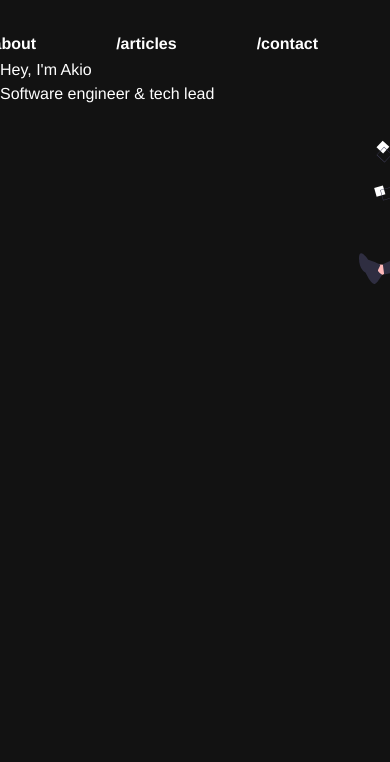
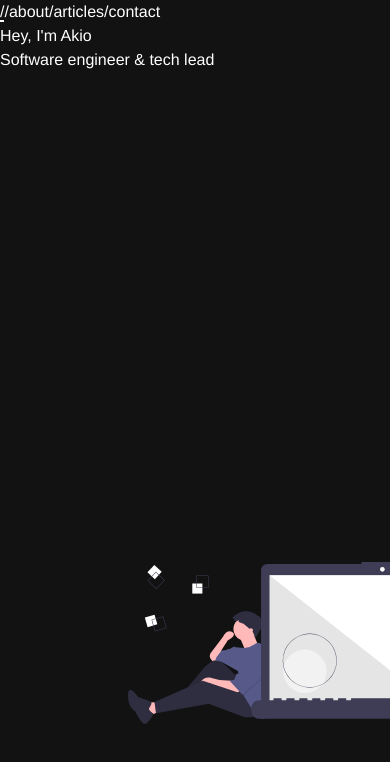
Before and after one commit to rsalunga29/rsalunga29.github.io, a Vue app: page / in a window 390 px wide. Shown: the top 762 px of the page. Built offline with nearby package versions, Linux system fonts and the light colour scheme.

Commit message:
Mobile responsive on home and navbar

```diff
--- a/src/components/Navbar.vue
+++ b/src/components/Navbar.vue
@@ -1,20 +1,13 @@
 <template>
-  <div class="nav">
-    <router-link to="/">/</router-link>
-    <router-link to="/about">/about</router-link>
-    <router-link to="/articles">/articles</router-link>
-    <a href="mailto:rsalunga29@gmail.com">/contact</a>
+  <div class="nav flex items-start justify-end pt-8 md:pr-8">
+    <router-link to="/" class="mx-5 md:mx-10 font-extrabold">/</router-link>
+    <router-link to="/about" class="mx-5 md:mx-10 font-extrabold">/about</router-link>
+    <router-link to="/articles" class="mx-5 md:mx-10 font-extrabold">/articles</router-link>
+    <a href="mailto:rsalunga29@gmail.com" class="mx-5 md:mx-10 font-extrabold">/contact</a>
   </div>
 </template>
 
 <style>
-.nav {
-  @apply flex items-start justify-end pt-8 pr-8;
-}
-
-.nav > a {
-  @apply mx-10 font-extrabold;
-}
 
 .nav > a.router-link-exact-active {
   border-bottom: 2px solid #ffffff;
--- a/src/pages/Home.vue
+++ b/src/pages/Home.vue
@@ -1,9 +1,10 @@
 <template>
-  <div class="intro pl-16 pt-56">
+  <div class="intro pl-6 md:pl-16 pt-32 md:pt-56">
     <p class="text-6xl font-black">
       Hey, I'm Akio
     </p>
-    <p class="text-3xl">Software engineer & tech lead</p>
+
+    <p class="text-4xl md:text-3xl">Software engineer & tech lead</p>
   </div>
 </template>
 
@@ -14,4 +15,13 @@
   background-size: 90%;
   background-position: top 5rem right -20rem;
 }
+
+@media only screen and (max-width: 768px) {
+  .intro {
+    height: calc(100% - 4rem);
+    background: url('../assets/dev.svg') no-repeat;
+    background-size: 100%;
+    background-position: bottom 5rem right -8rem;
+  }
+}
 </style>
```
